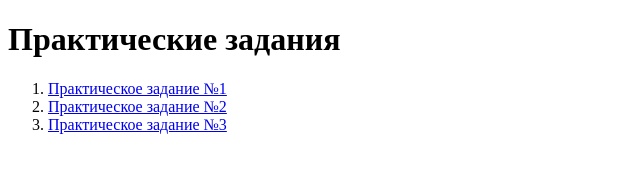
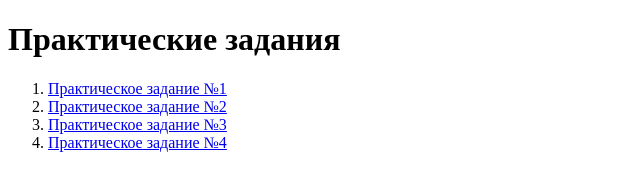
Before and after one commit to Noa-Learn/ODIN, a plain HTML site: page index.html in a window 1280 px wide. Shown: the whole page, without its empty margins (0-640 px from the left). Drawn offline with Linux system fonts and the light colour scheme.

Commit message:
Add files via upload

```diff
--- a/index.html
+++ b/index.html
@@ -11,6 +11,7 @@
         <li><a href="TASK_1/task1.html">Практическое задание №1</a></li>
         <li><a href="TASK_2/task_2.html">Практическое задание №2</a></li>
         <li><a href="TASK_3/task_3.html">Практическое задание №3</a></li>
+        <li><a href="TASK_4/task_4.html">Практическое задание №4</a></li>
     </ol>
 </body>
 </html>
```
